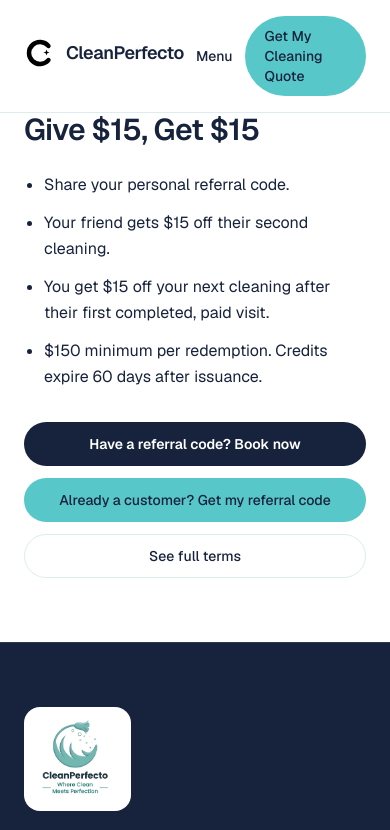
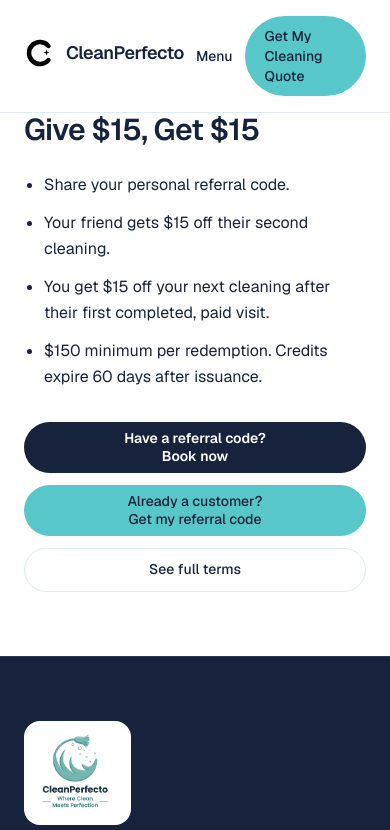
Before and after one commit to nivodiyafarms/cleanperfecto, a Next.js app: page /rewards in a window 390 px wide. Shown: the top 830 px of the page. Built offline with nearby package versions, Linux system fonts and the light colour scheme.

Commit message:
Put /rewards buttons on one row with two-line labels
Desktop: three compact equal-width buttons in a single non-wrapping row; mobile stacks.
Two-part labels break after the question mark. Remove unused HOMEPAGE_BANNER_CTA.

```diff
--- a/src/app/rewards/page.tsx
+++ b/src/app/rewards/page.tsx
@@ -5,7 +5,9 @@ import SiteNav from "@/components/nav/SiteNav";
 import {
   HOMEPAGE_REFERRAL_CTA,
   HOMEPAGE_REFERRAL_HEADLINE,
-  NEW_CUSTOMER_REFERRAL_CTA,
+  EXISTING_CUSTOMER_REFERRAL_PROMPT,
+  NEW_CUSTOMER_REFERRAL_ACTION,
+  NEW_CUSTOMER_REFERRAL_PROMPT,
   NEW_CUSTOMER_REFERRAL_HREF,
   REFERRAL_CODE_HREF,
   REFERRAL_TERMS_LINK,
@@ -29,22 +31,24 @@ export default function RewardsPage() {
             <li key={bullet}>{bullet}</li>
           ))}
         </ul>
-        <div className="mt-8 flex flex-col gap-3 sm:flex-row sm:items-center">
+        <div className="mt-8 flex flex-col gap-3 sm:flex-row sm:flex-nowrap sm:items-stretch">
           <Link
             href={NEW_CUSTOMER_REFERRAL_HREF}
-            className="inline-flex min-h-11 w-full items-center justify-center rounded-full bg-foreground px-5 py-2.5 text-sm font-semibold text-white transition-opacity hover:opacity-90 sm:w-auto"
+            className="inline-flex min-h-11 w-full flex-col items-center justify-center rounded-full px-4 py-2 text-center text-sm leading-tight sm:min-w-0 sm:flex-1 bg-foreground font-semibold text-white transition-opacity hover:opacity-90"
           >
-            {NEW_CUSTOMER_REFERRAL_CTA}
+            <span className="block">{NEW_CUSTOMER_REFERRAL_PROMPT}</span>
+            <span className="block">{NEW_CUSTOMER_REFERRAL_ACTION}</span>
           </Link>
           <Link
             href={REFERRAL_CODE_HREF}
-            className="inline-flex min-h-11 w-full items-center justify-center rounded-full bg-primary px-5 py-2.5 text-sm font-medium text-foreground transition-colors hover:bg-secondary sm:w-auto"
+            className="inline-flex min-h-11 w-full flex-col items-center justify-center rounded-full px-4 py-2 text-center text-sm leading-tight sm:min-w-0 sm:flex-1 bg-primary font-medium text-foreground transition-colors hover:bg-secondary"
           >
-            Already a customer? {HOMEPAGE_REFERRAL_CTA}
+            <span className="block">{EXISTING_CUSTOMER_REFERRAL_PROMPT}</span>
+            <span className="block">{HOMEPAGE_REFERRAL_CTA}</span>
           </Link>
           <Link
             href={REFERRAL_TERMS_LINK}
-            className="inline-flex min-h-11 w-full items-center justify-center rounded-full border border-border px-5 py-2.5 text-sm font-medium text-foreground transition-colors hover:border-secondary sm:w-auto"
+            className="inline-flex min-h-11 w-full flex-col items-center justify-center rounded-full px-4 py-2 text-center text-sm leading-tight sm:min-w-0 sm:flex-1 whitespace-nowrap border border-border font-medium text-foreground transition-colors hover:border-secondary"
           >
             {SEE_FULL_TERMS_LABEL}
           </Link>
--- a/src/lib/referrals/copy.ts
+++ b/src/lib/referrals/copy.ts
@@ -13,12 +13,16 @@ export const HOMEPAGE_REFERRAL_CTA = "Get my referral code";
 
 export const HOMEPAGE_BANNER_HEADLINE = "Refer a friend. You both get $15 off.";
 
-export const HOMEPAGE_BANNER_CTA = "See offers & rewards";
-
 export const REWARDS_PAGE_HREF = "/rewards";
 
 /** For visitors without an account: go straight to the quote/booking flow, where the code is entered. */
-export const NEW_CUSTOMER_REFERRAL_CTA = "Have a referral code? Book now";
+export const NEW_CUSTOMER_REFERRAL_PROMPT = "Have a referral code?";
+
+export const NEW_CUSTOMER_REFERRAL_ACTION = "Book now";
+
+export const NEW_CUSTOMER_REFERRAL_CTA = `${NEW_CUSTOMER_REFERRAL_PROMPT} ${NEW_CUSTOMER_REFERRAL_ACTION}`;
+
+export const EXISTING_CUSTOMER_REFERRAL_PROMPT = "Already a customer?";
 
 export const NEW_CUSTOMER_REFERRAL_HREF = "/quote";
 
```
Also changed, not shown: 1 other file (tests, documents, lock files or other folders).
